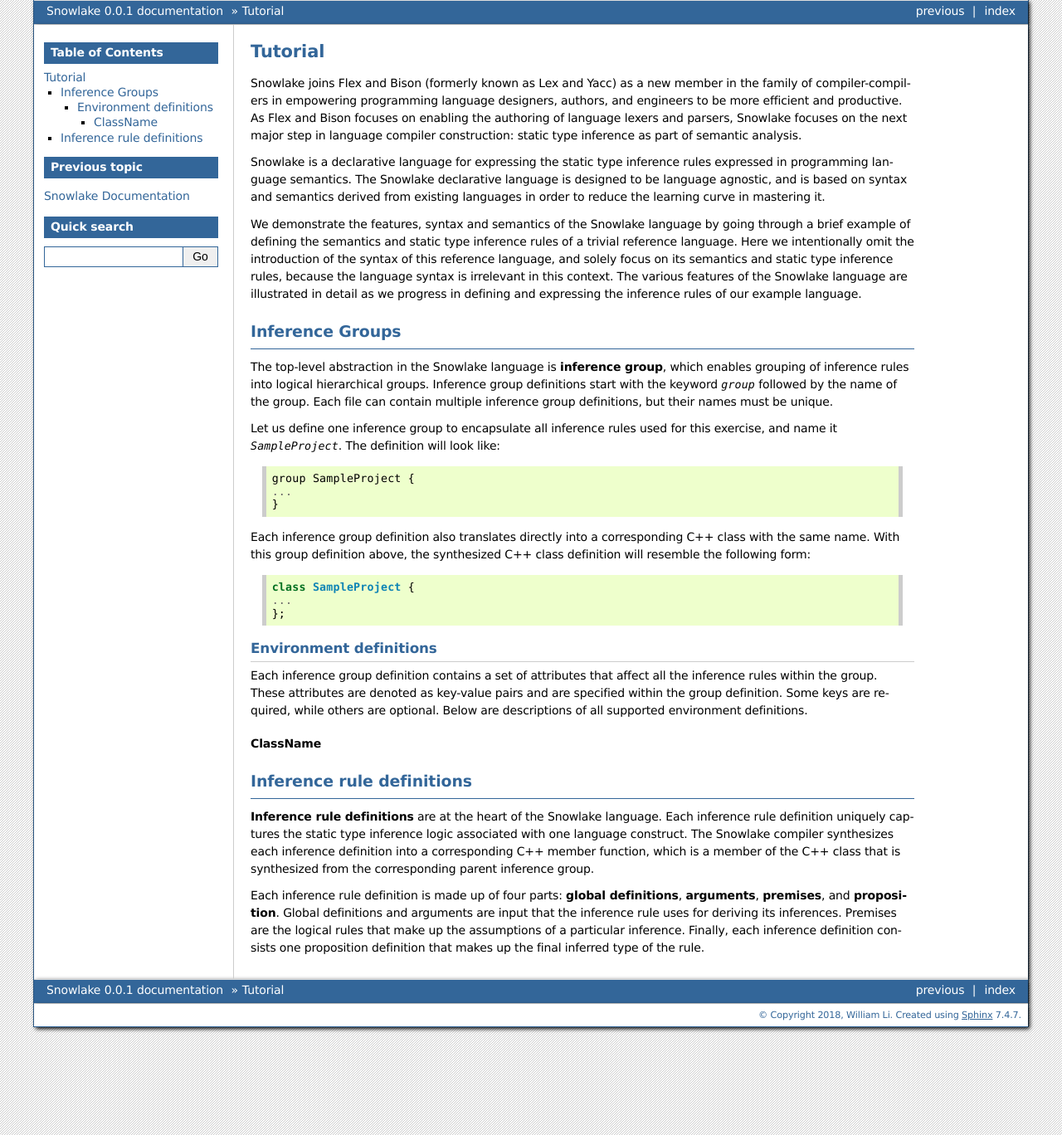
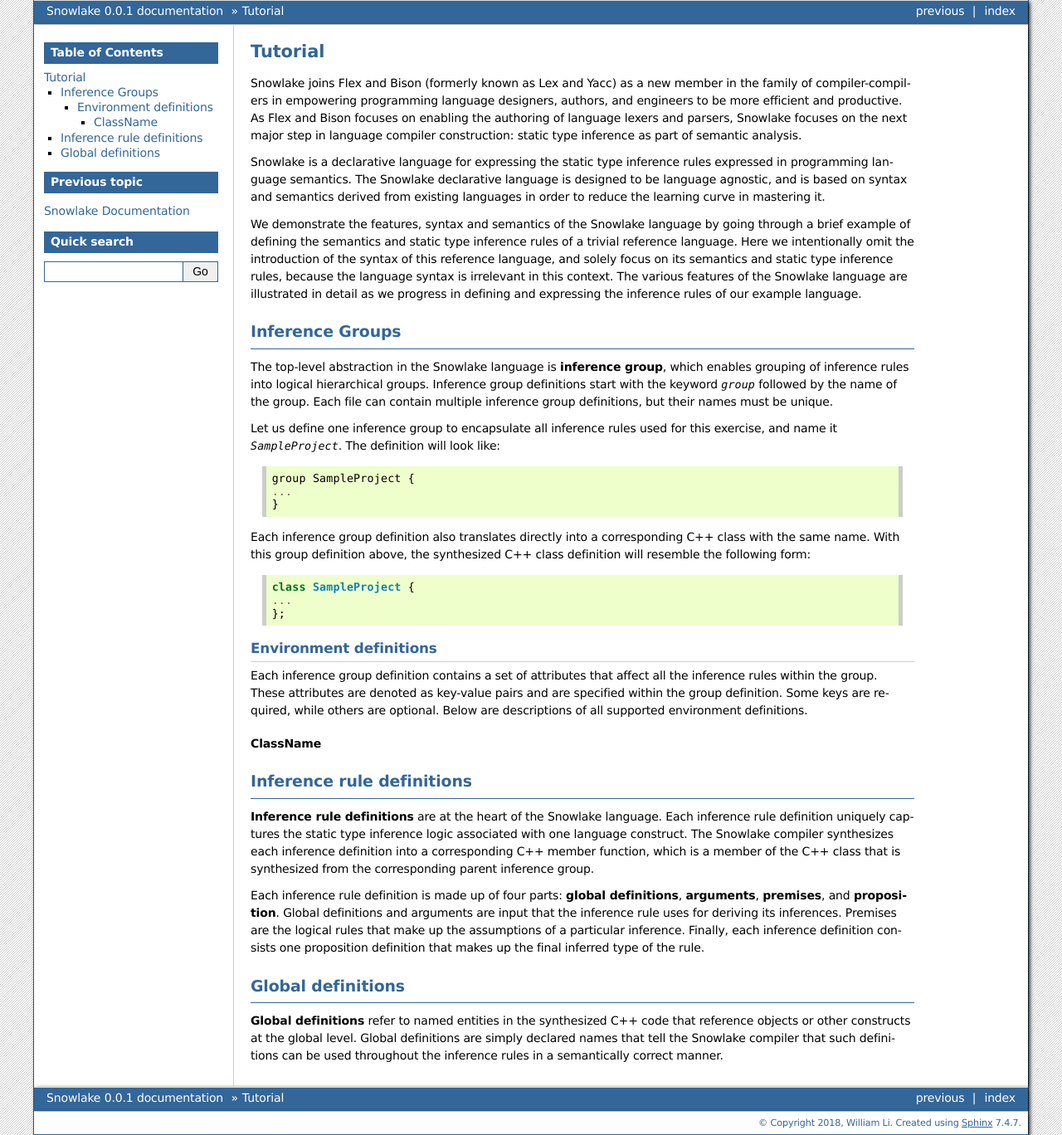
Before and after one commit to libcxx/Snowlake, a Sphinx documentation site: the page built from docs/source/tutorial.rst, in a window 1280 px wide. Shown: the whole page at 83% size. Built offline with Sphinx 7.4.7, drawn with Linux system fonts in a browser that asks for light colours.

Commit message:
Add "Global definitions" section [ci skip]

```diff
--- a/docs/source/tutorial.rst
+++ b/docs/source/tutorial.rst
@@ -83,3 +83,13 @@ deriving its inferences. Premises are the logical rules that make up the
 assumptions of a particular inference. Finally, each inference definition
 consists one proposition definition that makes up the final inferred type
 of the rule.
+
+
+Global definitions
+##################
+
+**Global definitions** refer to named entities in the synthesized C++ code
+that reference objects or other constructs at the global level.
+Global definitions are simply declared names that tell the Snowlake compiler
+that such definitions can be used throughout the inference rules in a
+semantically correct manner.
```
